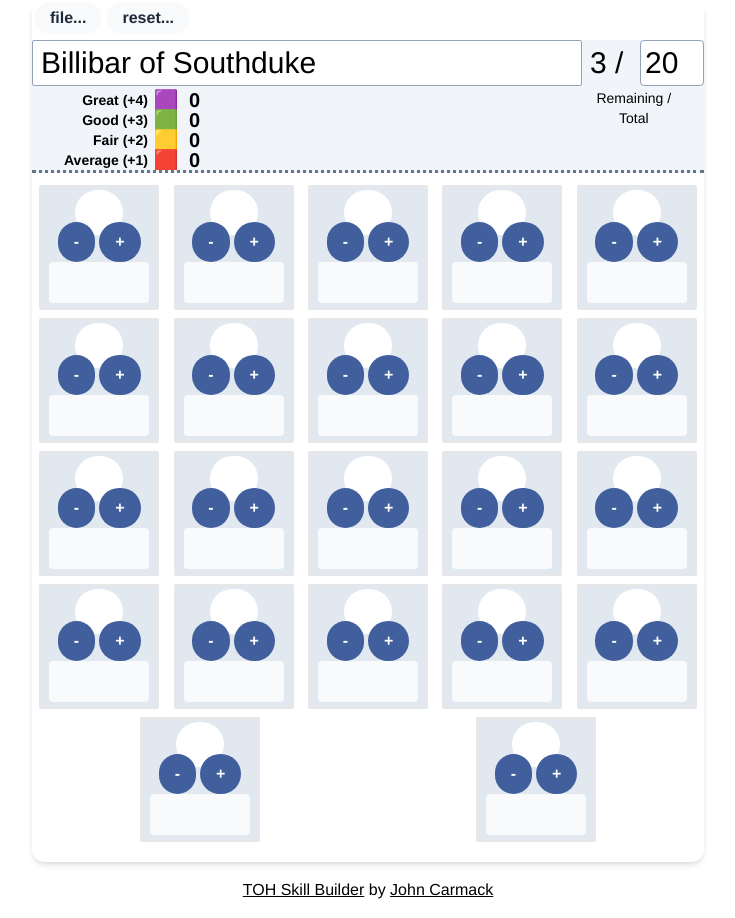
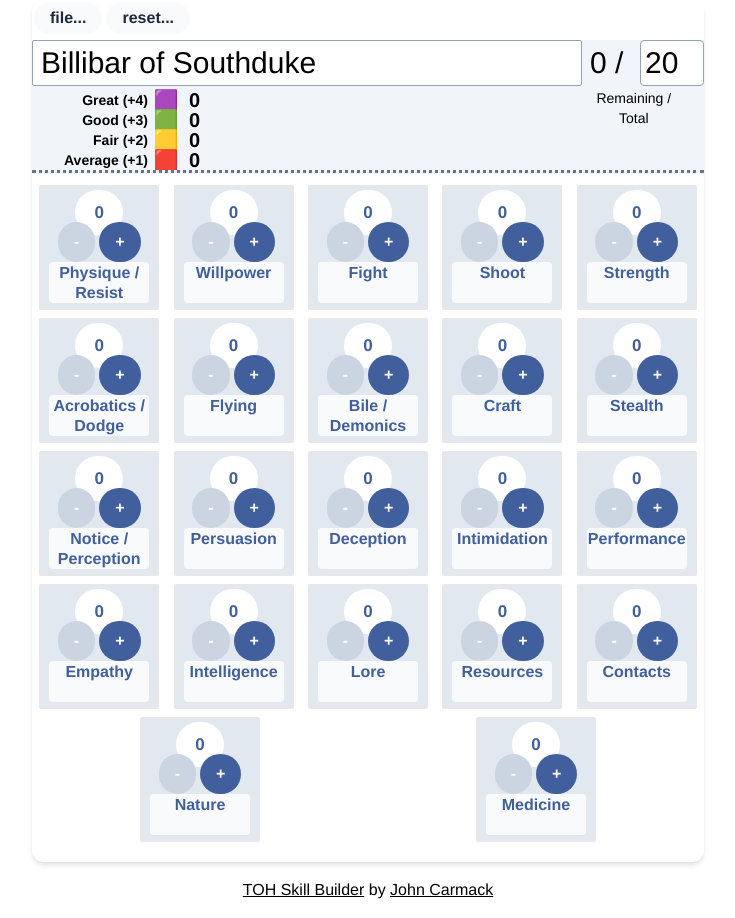
Before and after one commit to johncarmack1984/toh-skill-builder, a Vue app: page / in a window 1280 px wide. Shown: the whole page, without its empty margins (272-1007 px from the left). Built offline with nearby package versions, Linux system fonts and the light colour scheme.

Commit message:
coming together nicely, functionality is next

```diff
--- a/src/components/SkillBox.vue
+++ b/src/components/SkillBox.vue
@@ -32,7 +32,7 @@ export default defineComponent({
     >
          <div>
             <input
-              type="text" disabled :min="0" :max="4" v-model="skill.value"
+              type="text" disabled :min="0" :max="4" v-model="skill.skillLevel"
               class="
                 z-20 opacity-100 text-[17px] py-[.6rem] my-[-5px] font-black
                 text-blue-dark disabled:text-blue-dark w-12
@@ -42,7 +42,7 @@ export default defineComponent({
             />
           </div>
           <button
-            @click="skill.value--;" :disabled="skill.value < 1"
+            @click="skill.skillLevel--;" :disabled="skill.skillLevel < 1"
             class="
               z-30 text-[16px] font-black bg-blue-dark hover:bg-blue-light transition-colors
               rounded-full px-[16px] sm:px-[16px] py-[8px] sm:py-[8px] mx-[2px] sm:mx-[2px] mb-[2px] mt-[-12px] text-white
@@ -52,7 +52,7 @@ export default defineComponent({
               -
           </button>
           <button
-            @click="skill.value++;" :disabled="((skill.value > 3) || remainingPoints <= 0)"
+            @click="skill.skillLevel++;" :disabled="((skill.skillLevel > 3) || remainingPoints <= 0)"
             class="
               z-30 text-[16px] font-black bg-blue-dark hover:bg-blue-light transition-colors
               rounded-full px-[16px] sm:px-[16px] py-[8px] sm:py-[8px] mx-[2px] sm:mx-[2px] mb-[2px] mt-[-12px] text-white
@@ -62,7 +62,7 @@ export default defineComponent({
                +
           </button>
           <textarea
-            v-model="skill.name"
+            v-model="skill.skillName"
             class="
               z-10 text-[16px] w-full text-center break-words resize-none mt-[-2px]
               font-bold text-blue-dark bg-slate-50 rounded leading-5 pt-[1px]"
--- a/src/components/SkillCharacterData.vue
+++ b/src/components/SkillCharacterData.vue
@@ -11,8 +11,6 @@ export default defineComponent({
         return { props }
     },
 });
-
-
 </script>
 
 <template>
--- a/src/components/SkillPyramid.vue
+++ b/src/components/SkillPyramid.vue
@@ -14,11 +14,8 @@ export default defineComponent({
     },
 })
 </script>
-
-
 <template>
       <div class="flex md:flex-row flex-wrap justify-between">
-
         <!-- Legend -->
 
         <div class="z-50 pt-1 text-xl md:text-xl pr-2 pl-2 sm:pl-6 md:pl-8 text-right items-baseline overflow-clip">
@@ -37,7 +34,4 @@ export default defineComponent({
           <ul class="flex flex-row flex-nowrap leading-none items-baseline">&nbsp;<li v-for="n in redSquares()">🟥</li></ul>
         </div>
 
-
-
-
       </div></template>
--- a/src/views/SkillBuilder.vue
+++ b/src/views/SkillBuilder.vue
@@ -1,13 +1,15 @@
 <script setup lang="ts">
+import { ref } from 'vue'
 import SkillCharacterData from '../components/SkillCharacterData.vue';
 import SkillBox from '../components/SkillBox.vue';
 import SkillPyramid from '../components/SkillPyramid.vue';
 import { useCharacterStore } from '../stores/character';
 import Footer from '../components/Footer.vue'
+const remainingPoints = ref(0)
 const character = useCharacterStore()
 character.characterName = "Billibar of Southduke"
 character.totalPoints = 20
-let remainingPoints = 3
+console.log(character.skills.filter(function (skill) {return skill.skillLevel > 0}) )
 </script>
 
 <template>
```
